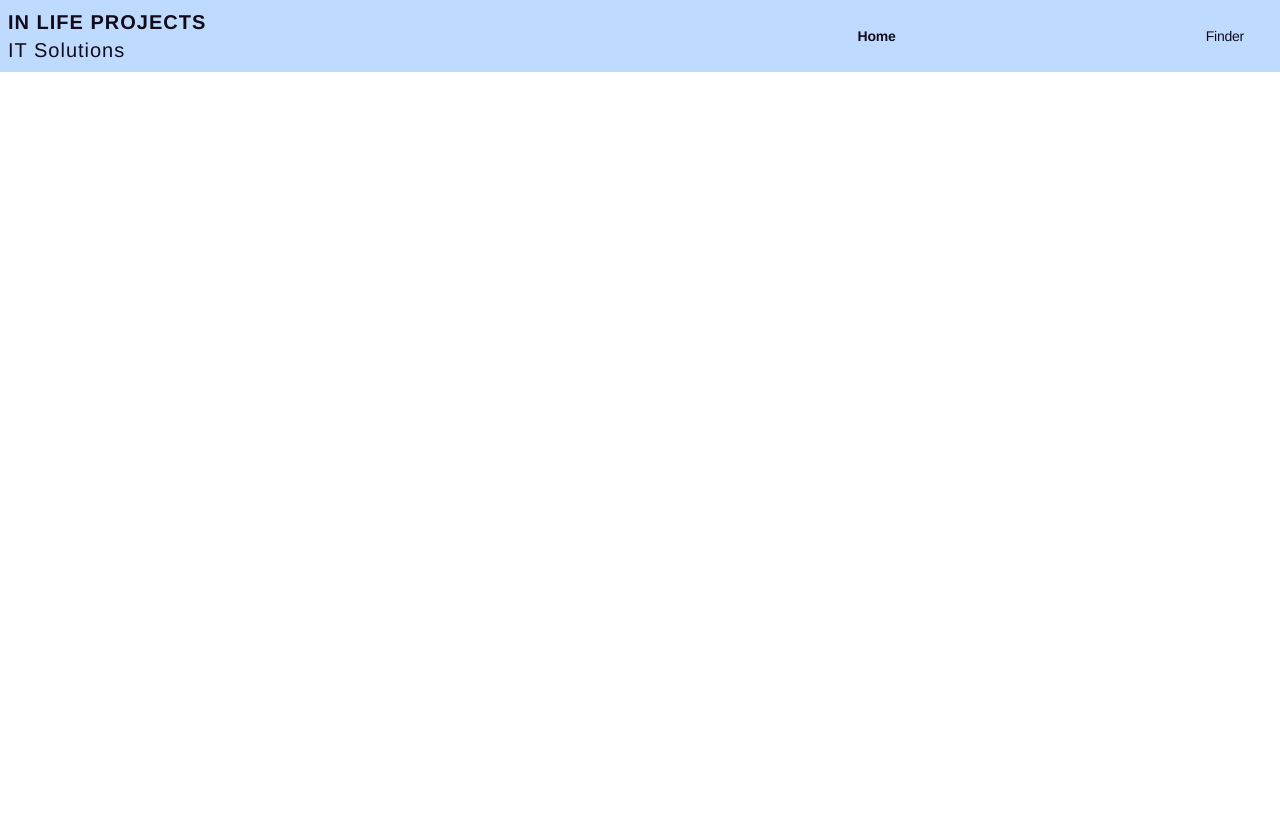
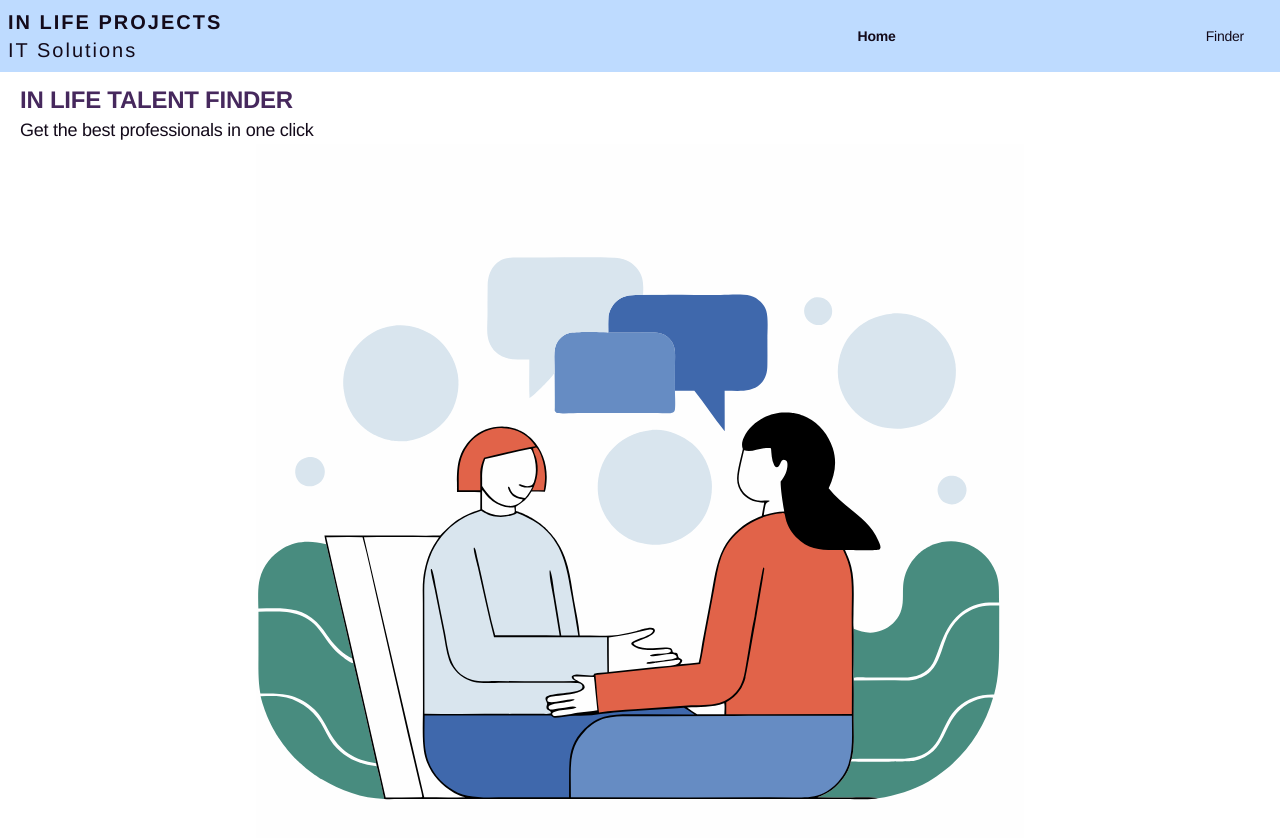
Before and after one commit to OhMyLaia/In-Life-Employee-Finder, a Vue app: page / in a window 1280 px wide. Shown: the top 838 px of the page. Before the commit the page ends 800 px from the top, so only its background shows below. Built offline with nearby package versions, Linux system fonts and the light colour scheme; a web font is replaced by a local one.

Commit message:
created header with svg img and title

```diff
--- a/src/components/Header.vue
+++ b/src/components/Header.vue
@@ -1,16 +1,39 @@
-<!-- <script setup lang="ts">
-import banner from "../../public/01.svg"
+<script setup lang="ts">
+import banner from "/01.svg"
 </script>
 
 <template>
-    <header>
-        <h1>
-            IN LIFE TALENT FINDER
-        </h1>
-        <h3>
-            Get the best professionals in one click
-        </h3>
-        <img :src="banner" >
-    </header>
-
-</template> -->
+        <div class="
+        ms-5
+        mt-3
+        w-full
+        ">
+            <p class="
+            font-bold
+            text-2xl
+            flex
+            ">
+                IN LIFE TALENT FINDER</p>
+            <p class="
+            text-bold
+            text-lg
+            text-black">
+                Get the best professionals in one click
+            </p>
+        </div>
+        <div
+        class="
+        w-[60%]
+        flex
+        justify-center
+        items-center
+        align-middle
+        ms-1
+        mx-auto
+        object-fit:cover
+        overflow-hidden
+        ">
+            <img :src="banner"
+            class="max-w-full max-h-full">
+        </div>
+</template>
--- a/src/components/Navbar.vue
+++ b/src/components/Navbar.vue
@@ -19,7 +19,7 @@ const isActiveLink = (routePath: string) => {
         text-xl
         p-2
         font-bold
-        tracking-wider
+        tracking-widest
         bg-blue-200
         justify-items-start
         w-2/3
--- a/src/views/HomeView.vue
+++ b/src/views/HomeView.vue
@@ -1,9 +1,10 @@
 <script setup lang="ts">
-// import Header from '@/components/Header.vue';
+import Header from '@/components/Header.vue';
 </script>
 
 <template>
     <div>
-
+        <Header>
+        </Header>
     </div>
 </template>
```
Also changed, not shown: public/01.png (added).
